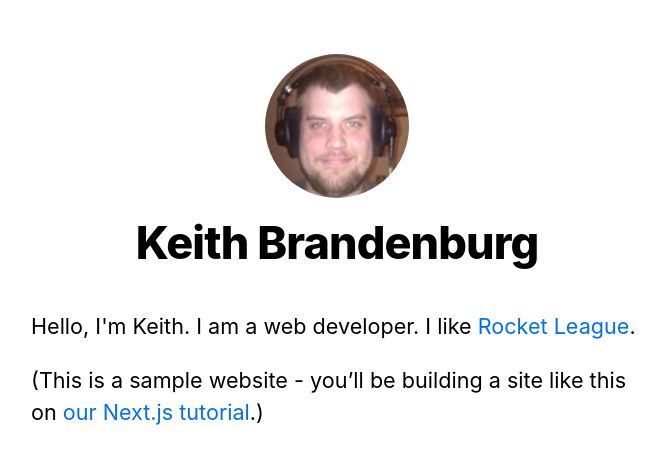
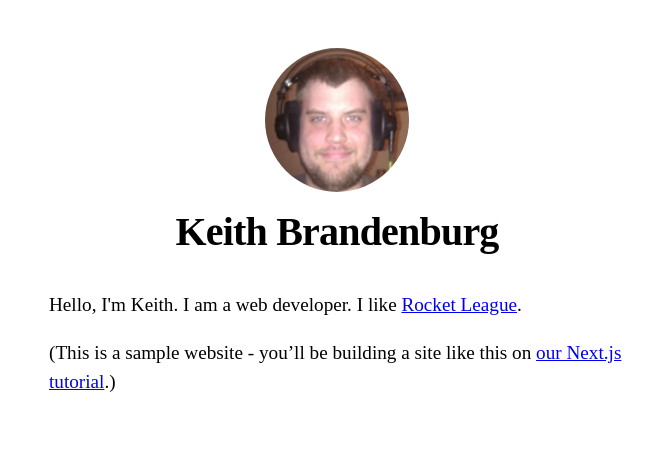
Before and after one commit to kbrandenburg/nextjs-app, a Next.js app: page / in a window 1280 px wide. Shown: the top 464 px of the page, without its empty margins (303-968 px from the left). Built offline with nearby package versions, Linux system fonts and the light colour scheme.

Commit message:
incorporating tailwindcss

```diff
--- a/components/layout.js
+++ b/components/layout.js
@@ -60,7 +60,8 @@ export default function Layout({ children, home }) {
           </>
         )}
       </header>
-      <main>{children}</main>
+      <main className="flex flex-col items-center justify-center min-h-screen py-2">{children}</main>
+      {/*<main>{children}</main> */}
       {!home && (
         <div className={styles.backToHome}>
           <Link href="/">
--- a/pages/_app.js
+++ b/pages/_app.js
@@ -1,4 +1,5 @@
-import '../styles/global.css'
+//import '../styles/global.css'
+import 'tailwindcss/tailwind.css'
 export default function App({ Component, pageProps }) {
     return <Component {...pageProps} />
 }
--- a/pages/index.js
+++ b/pages/index.js
@@ -11,7 +11,7 @@ export default function Home() {
       </Head>
       <section className={utilStyles.headingMd}>
         <p>Hello, I'm Keith. I am a web developer. I like { }
-          <Link href="/posts/first-post"><a>Rocket League</a></Link>.</p>
+          <Link href="/posts/first-post"><a className="text-blue-600">Rocket League</a></Link>.</p>
         <p>
           (This is a sample website - you’ll be building a site like this on{' '}
           <a href="https://nextjs.org/learn">our Next.js tutorial</a>.)
```
